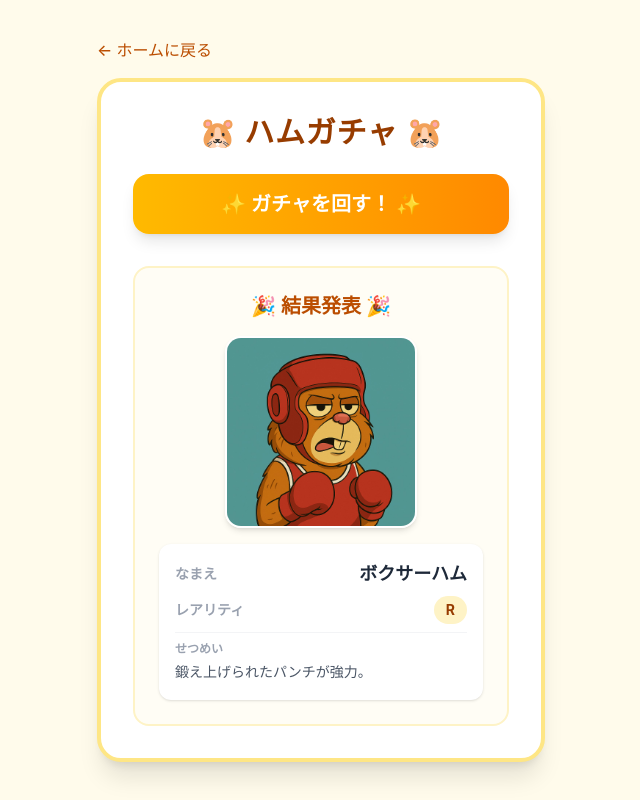
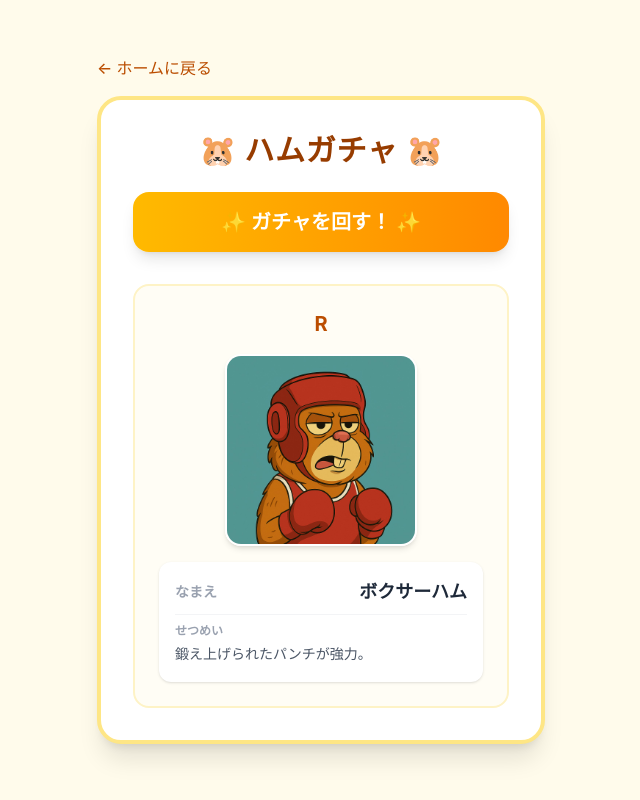
Before and after one commit to kaede0007/hamCollection, a React (Vite) app: page /gacha in a window 1280 px wide. Both pictures are taken after a click on the button "✨ ガチャを回す！ ✨". Shown: the whole page, without its empty margins (319-959 px from the left). Built offline with nearby package versions, Linux system fonts and the light colour scheme.

Commit message:
レアリティに応じてcss切り替え

```diff
--- a/src/pages/gacha/index.tsx
+++ b/src/pages/gacha/index.tsx
@@ -10,6 +10,20 @@ export default function GachaPage() {
         const randomIndex = Math.floor(Math.random() * HAMSTER_DATA.length);
         const selected = HAMSTER_DATA[randomIndex];
         setResult(selected);
+    };
+
+    const getRarityStyle = (rarity: string) => {
+        switch (rarity) {
+            case 'SECRET':
+                return 'text-purple-600 bg-purple-100 border-purple-300 animate-pulse';
+            case 'SSR':
+                return 'text-yellow-500 font-extrabold drop-shadow-md';
+            case 'SR':
+                return 'text-blue-600 font-bold';
+            case 'R':
+            default:
+                return 'text-amber-700';
+        }
     };
 
     return (
@@ -41,8 +55,8 @@ export default function GachaPage() {
                 {/* 結果発表エリア */}
                 {result ? (
                     <div className="bg-amber-50/50 rounded-2xl p-6 border-2 border-amber-100 animate-fade-in">
-                        <h2 className="text-xl font-bold text-amber-700 mb-4">
-                            🎉 結果発表 🎉
+                        <h2 className={`text-xl font-bold mb-4 ${getRarityStyle(result.rarity)}`}>
+                            {result.rarity}
                         </h2>
 
                         <div className="flex justify-center mb-4">
@@ -58,12 +72,7 @@ export default function GachaPage() {
                                 <span className="text-sm font-bold text-gray-400">なまえ</span>
                                 <span className="text-lg font-bold text-gray-800">{result.name}</span>
                             </div>
-                            <div className="flex justify-between items-center">
-                                <span className="text-sm font-bold text-gray-400">レアリティ</span>
-                                <span className="px-3 py-1 bg-amber-100 text-amber-800 rounded-full font-bold text-sm">
-                                    {result.rarity}
-                                </span>
-                            </div>
+
                             <div className="pt-2 border-t border-gray-100">
                                 <span className="text-xs font-bold text-gray-400 block mb-1">せつめい</span>
                                 <p className="text-sm text-gray-600 leading-relaxed">{result.description}</p>
```
